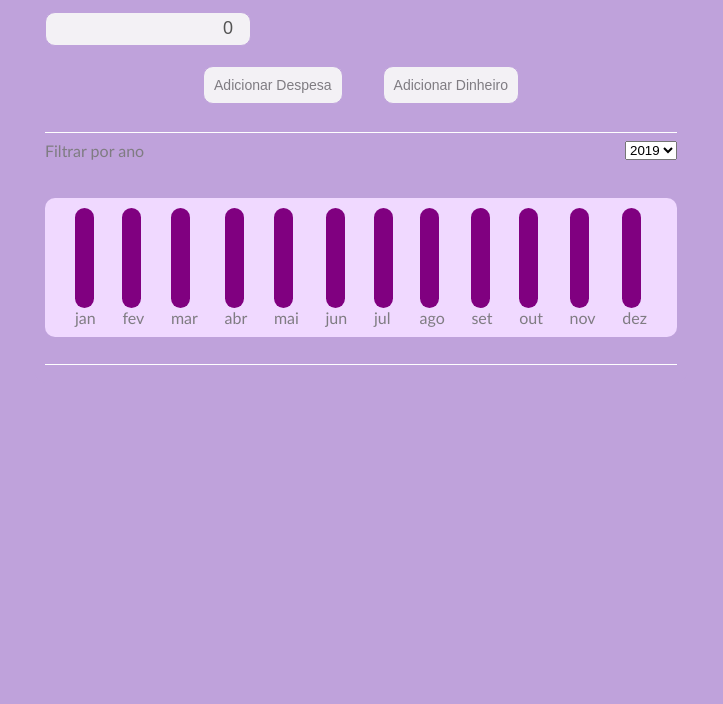
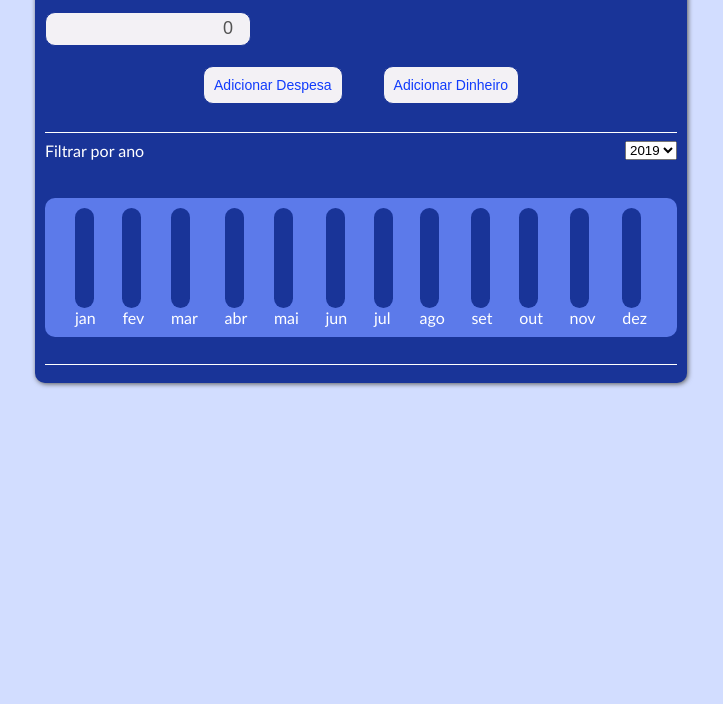
Before and after one commit to Fernando-mj/App-financeiro, a plain HTML site: page index.html in a window 1280 px wide. Shown: the part 96-800 px from the top of the page, without its empty margins (279-1002 px from the left). Drawn offline with Linux system fonts and the light colour scheme.

Commit message:
mudança de cores

```diff
--- a/css/style.css
+++ b/css/style.css
@@ -3,8 +3,8 @@ body{
     align-items: center;
     justify-content: center;
     font-family: 'Trebuchet MS', Arial, sans-serif;
-    color: #7F7C82;
-    background: #BFA2DB;
+    color: #fff;
+    background: #d2ddff;
 }
 
 h1 {
@@ -14,7 +14,7 @@ h1 {
     color: #fff;
     /* margin: 0 auto; */
     border-radius: 10px;
-    background: #caa4ec;
+    background: #8a9beb;
     padding: 5px;
     width: 210px;
 }
@@ -26,17 +26,18 @@ h3{
 #container{
     padding: 10px;
     width: 50%;
-    background: #BFA2DB;
+    background: #193498;
     border-radius: 10px;
-
+    box-shadow: 1px 1px 5px rgb(88, 88, 88);
 }
 
 .popup {
-    background: #F0D9FF;
+    background: #193498;
     margin: 30px 20px;
     padding: 15px;
     width: 500px;
     border-radius: 10px;
+    border: 1px solid #8a9beb;
 }
 #popUpDinheiro{
     flex-direction: column;
@@ -52,7 +53,7 @@ h3{
     width: 200px;
     height: 30px;
     border-radius: 10px;
-    border: 1px solid #F0D9FF;
+    border: 1px solid #193498;
 }
 
 #popUpDinheiro, #popUpDespesa{
@@ -60,10 +61,10 @@ h3{
 }
 
 #Botao-adicionar-dinheiro, #adicionar-despesa {
-    border: 1px solid #F3F1F5;
-    color: #F3F1F5;
+    border: 1px solid #193498;
+    color: #fff;
     font-size: 20px;
-    background: #7F7C82;
+    background: #1597E5;
     cursor: pointer;
     padding: 10px;
     width: 185px;
@@ -79,7 +80,7 @@ h3{
 
 #saldo {
     background: #F3F1F5;
-    border: 1px solid #BFA2DB;
+    border: 1px solid #193498;
     border-radius: 10px;
     text-align: end;
     width: 200px;
@@ -91,9 +92,9 @@ h3{
     text-align: center;
     margin: 20px;
     border-radius: 10px;
-    border: 1px solid #BFA2DB;
+    border: 1px solid #193498;
     padding: 10px;
-    color: #7F7C82;
+    color: #113CFC;
     background: #F3F1F5;
     font-size: 14px;
     cursor: pointer;
@@ -116,7 +117,7 @@ h3{
     display: flex;
     flex-direction: row;
     justify-content: space-between;
-    background: #F0D9FF;
+    background: #5C7AEA;
     border-radius: 10px;
     padding: 10px 30px;
 }
@@ -124,4 +125,6 @@ h3{
 .preenchimento-mes {
     border-radius: 10px;
     width: 19px;
+    background: #193498;
+    height: 100px;
 }
--- a/index.html
+++ b/index.html
@@ -12,7 +12,7 @@
     <body>
 
         <div id="container">
-            <h1><span style="color: #6c5481;">Finan</span>ceirix</h1>
+            <h1><span style="color: #69DADB;">Finan</span>ceirix</h1>
             <input type="number" id="saldo" disabled value="0">
             <div id="area-adicionar">
                 <div class="popup" id="popUpDinheiro">
@@ -54,8 +54,8 @@
             <div id="filtro-anual">
                 <label for="">Filtrar por ano</label>
                 <select name="" id="filtro-ano">
-                    <option value="2019">2019</option>
-                    <option value="2020">2020</option>
+                    <option id="2019" value="2019">2019</option>
+                    <option id="2020" value="2020">2020</option>
                     <option value="2021">2021</option>
                 </select>
             </div>
@@ -63,51 +63,51 @@
 
             <div id="todos-meses">
                 <div id="mes-jan">
-                    <div class="preenchimento-mes" style="background: purple; height: 100px; width: 19px;"></div>
+                    <div class="preenchimento-mes" ></div>
                     jan
                 </div>
                 <div id="mes-fev">
-                    <div class="preenchimento-mes" style="background: purple; height: 100px; width: 19px;"></div>
+                    <div class="preenchimento-mes" ></div>
                     fev
                 </div>
                 <div id="mes-mar">
-                    <div class="preenchimento-mes" style="background: purple; height: 100px; width: 19px;"></div>
+                    <div class="preenchimento-mes" ></div>
                     mar
                 </div>
                 <div id="mes-abr">
-                    <div class="preenchimento-mes" style="background: purple; height: 100px; width: 19px;"></div>
+                    <div class="preenchimento-mes" ></div>
                     abr
                 </div>
                 <div id="mes-mai">
-                    <div class="preenchimento-mes" style="background: purple; height: 100px; width: 19px;"></div>
+                    <div class="preenchimento-mes" ></div>
                     mai
                 </div>
                 <div id="mes-jun">
-                    <div class="preenchimento-mes" style="background: purple; height: 100px; width: 19px;"></div>
+                    <div class="preenchimento-mes" ></div>
                     jun
                 </div>
                 <div id="mes-jul">
-                    <div class="preenchimento-mes" style="background: purple; height: 100px; width: 19px;"></div>
+                    <div class="preenchimento-mes" ></div>
                     jul
                 </div>
                 <div id="mes-ago">
-                    <div class="preenchimento-mes" style="background: purple; height: 100px; width: 19px;"></div>
+                    <div class="preenchimento-mes" ></div>
                     ago
                 </div>
                 <div id="mes-set">
-                    <div class="preenchimento-mes" style="background: purple; height: 100px; width: 19px;"></div>
+                    <div class="preenchimento-mes" ></div>
                     set
                 </div>
                 <div id="mes-out">
-                    <div class="preenchimento-mes" style="background: purple; height: 100px; width: 19px;"></div>
+                    <div class="preenchimento-mes" ></div>
                     out
                 </div>
                 <div id="mes-nov">
-                    <div class="preenchimento-mes" style="background: purple; height: 100px; width: 19px;"></div>
+                    <div class="preenchimento-mes" ></div>
                     nov
                 </div>
                 <div id="mes-dez">
-                    <div class="preenchimento-mes" style="background: purple; height: 100px; width: 19px;"></div>
+                    <div class="preenchimento-mes" ></div>
                     dez
                 </div>
             </div>
--- a/js/main.js
+++ b/js/main.js
@@ -73,10 +73,10 @@ function filtrar(ano) {
   console.log("cheguei aqui");
   despesaFiltrada = despesa.filter(e => e.data.includes(ano));
 
-  let despesas;
-  despesaFiltrada.forEach (e => {
-    despesas += "<div class=\"card\"><h1>"+e.data+" foi gasto R$"+e.preco+" reais em "+e.titulo+"</h1></div>";
-  });
+  // let despesas;
+  // despesaFiltrada.forEach (e => {
+  //   despesas += "<div class=\"card\"><h1>"+e.data+" foi gasto R$"+e.preco+" reais em "+e.titulo+"</h1></div>";
+  // });
 
-  document.getElementById("historico").innerHTML = despesas;
+  // document.getElementById("historico").innerHTML = despesas;
 }
```
